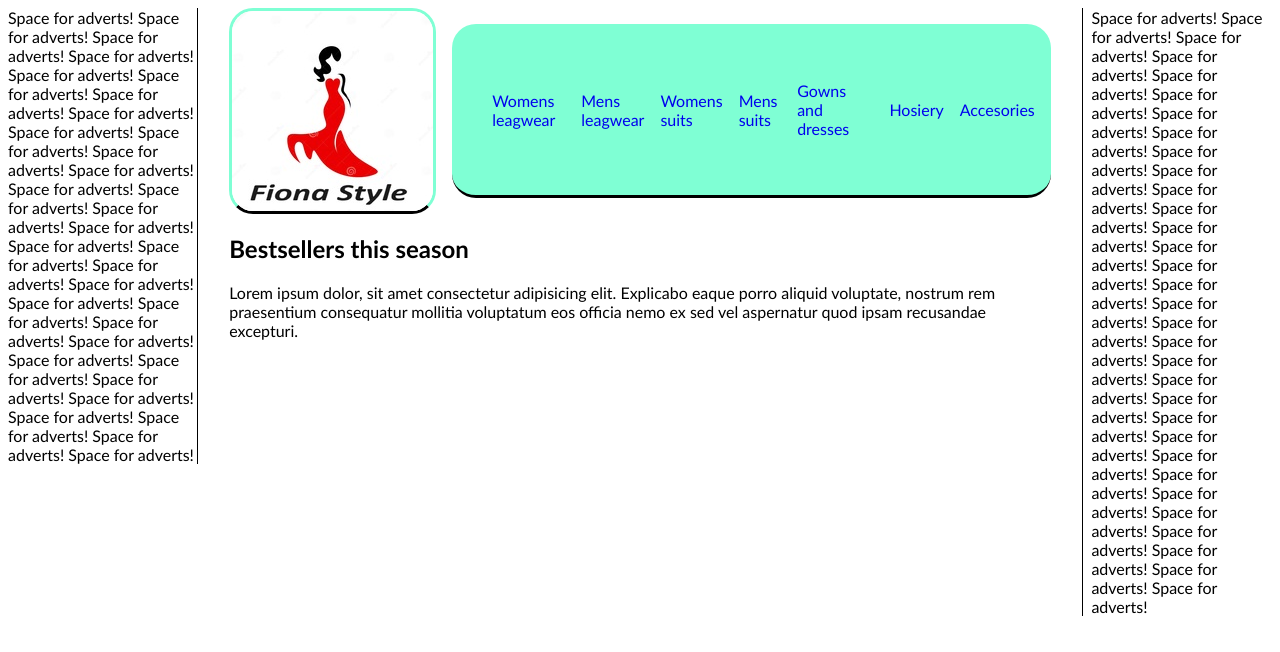
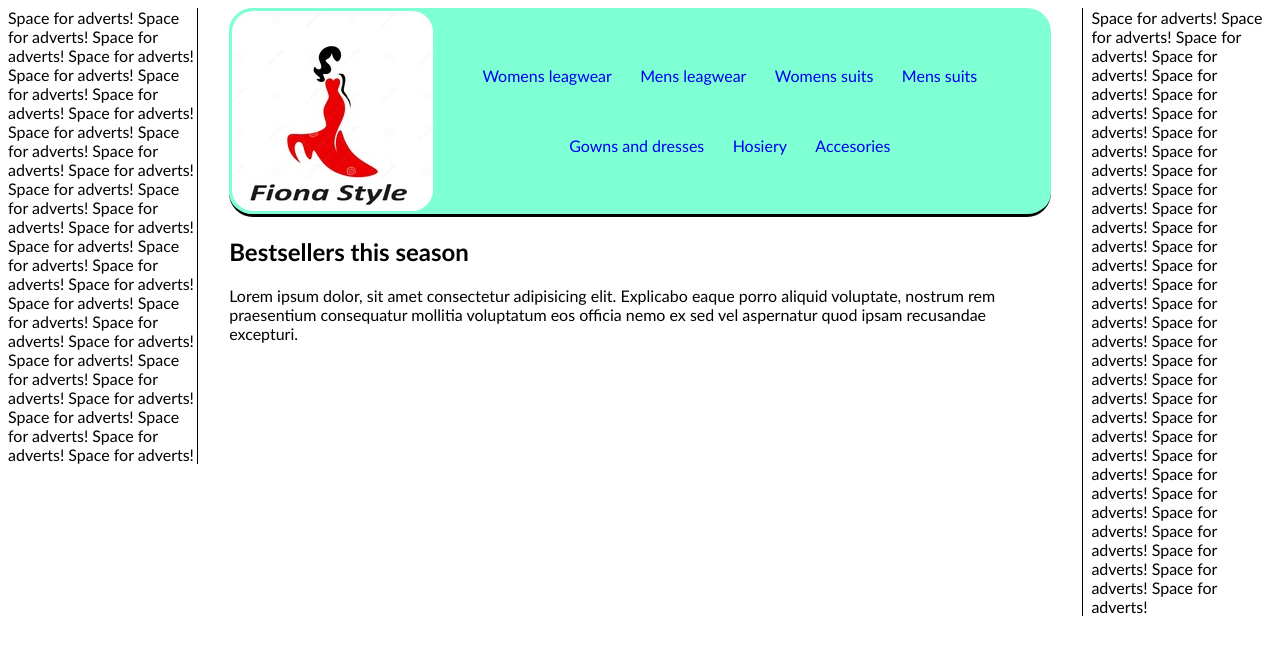
Before and after one commit to KarolByczek/PROJECT_NO_1_FEMALE_FASHION_WEBSTORE, a plain HTML site: page HOME_PAGE/index.html in a window 1280 px wide. Drawn offline with Linux system fonts and the light colour scheme.

Commit message:
Creation of home page for the project.

```diff
--- a/HOME_PAGE/index.html
+++ b/HOME_PAGE/index.html
@@ -11,17 +11,24 @@
       <header>
         <nav id="navigation_strip">
           <img src="./images/company-logo.png" alt="" />
+          <div id="navigation_lists">
             <ul class="home_navigation">
               <li><a href="#">Womens leagwear</a></li>
               <li><a href="#">Mens leagwear</a></li>
               <li><a href="#">Womens suits</a></li>
               <li><a href="#">Mens suits</a></li>
+            </ul>
+            <br />
+            <ul class="home_navigation">
               <li><a href="#">Gowns and dresses</a></li>
               <li>
-              <a href="../DEPARTMENTS/HOSIERY_DEPARTMENT/index.html">Hosiery</a>
+                <a href="../DEPARTMENTS/HOSIERY_DEPARTMENT/index.html"
+                  >Hosiery</a
+                >
               </li>
               <li><a href="#">Accesories</a></li>
             </ul>
+          </div>
         </nav>
       </header>
 
--- a/HOME_PAGE/styles.css
+++ b/HOME_PAGE/styles.css
@@ -24,38 +24,49 @@ section {
 #navigation_strip {
   display: flex;
   flex-direction: row;
-
-}
-
-#navigation_strip img {
-  border: 0.2rem solid aquamarine;
-  border-bottom: 0.2rem solid black;
-  border-radius: 1.5rem;
-}
-
-ul.home_navigation {
-  display: flex;
-  flex-direction: row;
-  gap: 1rem;
   color: rgb(24, 24, 200);
-  list-style: none;
   background-color: aquamarine;
   border-bottom: 0.2rem solid black;
   border-radius: 1.5rem;
   padding-left: auto;
   padding-right: 1rem;
   align-items: center;
-  margin-left: 1rem;
+  margin-left: auto;
+  margin-right: auto;
+}
+
+#navigation_strip img {
+  border: 0.2rem solid aquamarine;
+  border-radius: 1.5rem;
+}
+
+#navigation_lists {
+  display: flex;
+  flex-direction: column;
+}
+
+ul.home_navigation {
+  display: flex;
+  flex-direction: row;
+  list-style: none;
+  gap: 1rem;
+  justify-content: center;
+}
+
+.home_navigation li {
+
 }
 
 .home_navigation li a {
   text-decoration: none;
   text-align: center;
+  padding: 0.2rem;
+  border: 0.2rem solid transparent;
+  border-radius: 1rem;
 }
 
 .home_navigation li a:hover {
-  text-decoration: underline;
-  text-underline-offset: 50px;
+  border: 0.2rem solid greenyellow;
 }
 
 #left_sidebar {
```
Also changed, not shown: 1 other file. Lines whose indentation alone changed are shown as unchanged.
